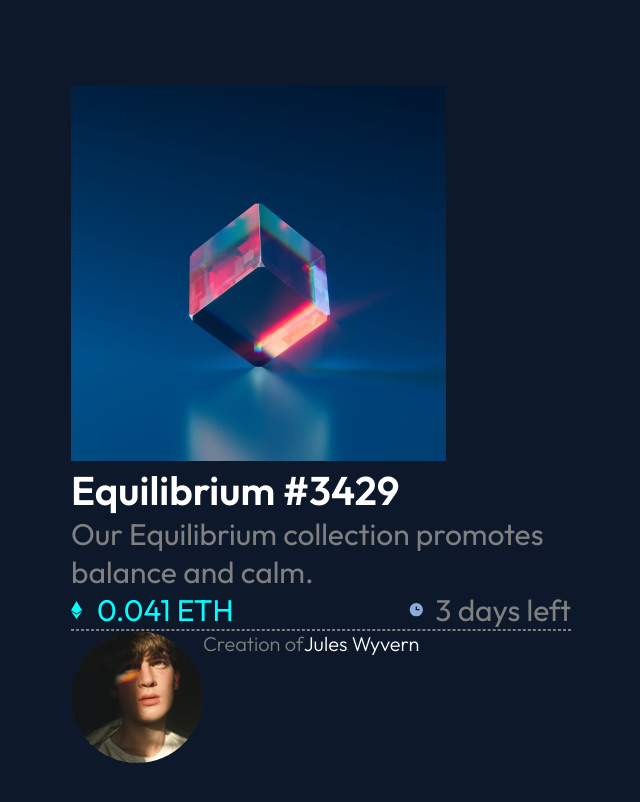
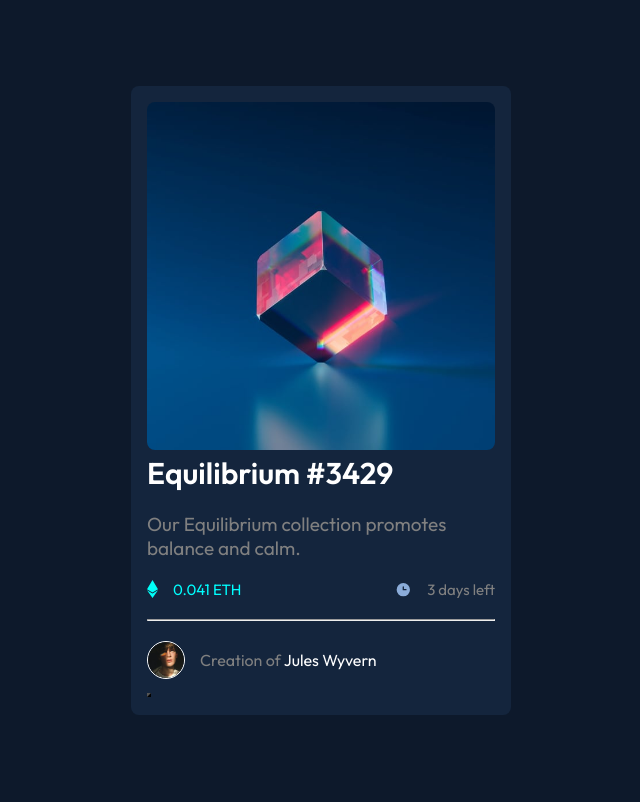
Before and after one commit to Bluelock-11/nft-preview-card-component-main, a plain HTML site: page index.html in a window 1280 px wide. Shown: the whole page, without its empty margins (319-959 px from the left). Drawn offline with Linux system fonts and the light colour scheme.

Commit message:
Masterpiece

```diff
--- a/index.css
+++ b/index.css
@@ -17,28 +17,37 @@
 }
 
 .card {
-  padding: 100px;
-  width: 700px;
+  /* border: 1px solid red; */
+  padding: 16px;
+  width: 380px;
+  background-color: hsl(216, 50%, 16%);
+  border-radius: 8px;
 }
 
 .mainImg {
   width: 80%;
 }
 
+.imgBox {
+  /* border: 1px solid grey; */
+}
+
 .imgBox > img {
-  width: 75%;
+  width: 100%;
+  border-radius: 8px;
 }
 
 .title {
   color: white;
-  font-size: 40px;
+  font-size: 30px;
   font-weight: 600;
   display: flex;
 }
 
 .details {
+  /* border: 1px solid yellow; */
   color: gray;
-  font-size: 30px;
+  font-size: 19px;
   font-weight: 400;
 }
 
@@ -48,8 +57,9 @@
 }
 
 .info {
+  /* border: 1px solid yellow; */
   color: cyan;
-  font-size: 30px;
+  font-size: 15px;
   font-weight: 400;
   display: flex;
   align-items: center;
@@ -58,25 +68,52 @@
 
 .days {
   color: gray;
-  font-size: 30px;
+  font-size: 15px;
   font-weight: 400;
   display: flex;
   align-items: center;
-  gap: 10px;
+  gap: 15px;
 }
 
 hr {
   color: gray;
-  border-style: dashed;
+  border-style: line;
 }
 
 .creator {
+  border: 1px solid white;
   color: gray;
-  font-size: 20px;
+  font-size: 15px;
   font-weight: 300;
   display: flex;
+  justify-content: left;
+  width: 38px;
+  height: 38px;
+  border-radius: 100px;
 }
 
-section {
+.imgContainer {
+  display: flex;
+  gap: 15px;
+  justify-items: space-between;
+  align-items: center;
+}
+
+.aB {
   color: white;
 }
+
+.p {
+  color: gray;
+}
+
+.b {
+  border-color: none;
+  background-color: black;
+  border-radius: 5px;
+}
+
+.button {
+  color: black;
+  background-color: black;
+}
--- a/index.html
+++ b/index.html
@@ -26,8 +26,9 @@
       }
     </style>
   </head>
+
   <body class="background">
-    <img src="images/icon-view.svg" alt="">
+    <!-- <img src="images/icon-view.svg" alt=""> -->
 
     <section class="card">
 
@@ -36,8 +37,10 @@
         <h1 class="title">Equilibrium #3429</h1>
       </section>
 
+      <br>
       <p class="details">Our Equilibrium collection promotes </br>
         balance and calm.</p>
+      <br>
 
 
         <section class="infoBox">
@@ -52,15 +55,18 @@
             <p>3 days left</p>
           </aside>
         </section>
+      <br>
+      <hr>
+      <br>
 
-      <hr>
-
-    <section class="creator">
-      <img src="images/image-avatar.png" alt="">
-        <p>Creation of <section>Jules Wyvern</section></p>
+    <section class="imgContainer">
+      <img class="creator" src="images/image-avatar.png" alt="">
+      <p class="p">Creation of <span class="aB">Jules Wyvern</span></p>
       </section>
 
-
+    <button class="button">  </button>
+  </border>
+  <script src=index.js defer></script>
 
     <!-- <div class="attribution">
       Challenge by
--- /dev/null
+++ b/index.js
@@ -0,0 +1,7 @@
+const button = getElementByClass("button");
+
+button.addeventlistener("click", changeTheme);
+
+function changeTheme() {
+  index.html.body.classList.toggle("darkmode");
+}
```
